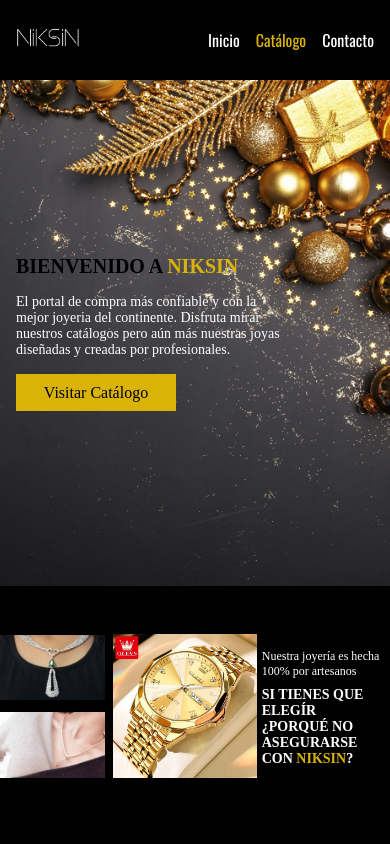
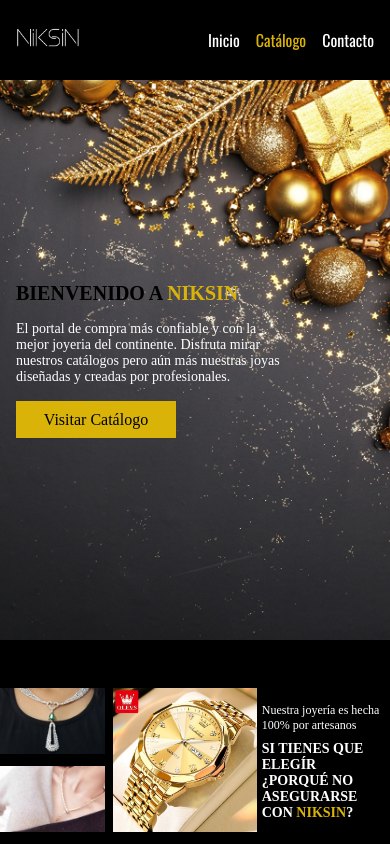
Before and after one commit to Totoneta/NiksinRemasterizada, a React (Vite) app in the folder niksin new/: page / in a window 390 px wide. Shown: the top 844 px of the page. Built offline with nearby package versions, Linux system fonts and the light colour scheme.

Commit message:
Solucion salto de img de fondo del primer componente del inicio luego de scrollear 3

```diff
--- a/niksin new/src/components/presentacionimgfondo/presentacionimgfondo.css
+++ b/niksin new/src/components/presentacionimgfondo/presentacionimgfondo.css
@@ -54,7 +54,7 @@
 @media (min-width: 350px) and (max-width: 499px) {
 
     .presentacionimgfondocontainer {
-        height: 60vh;
+        height: 35rem;
     }
 
     .presentacionimgfondocontainertext {
```
Also changed, not shown: 4 other files (tests, documents, lock files or other folders).
